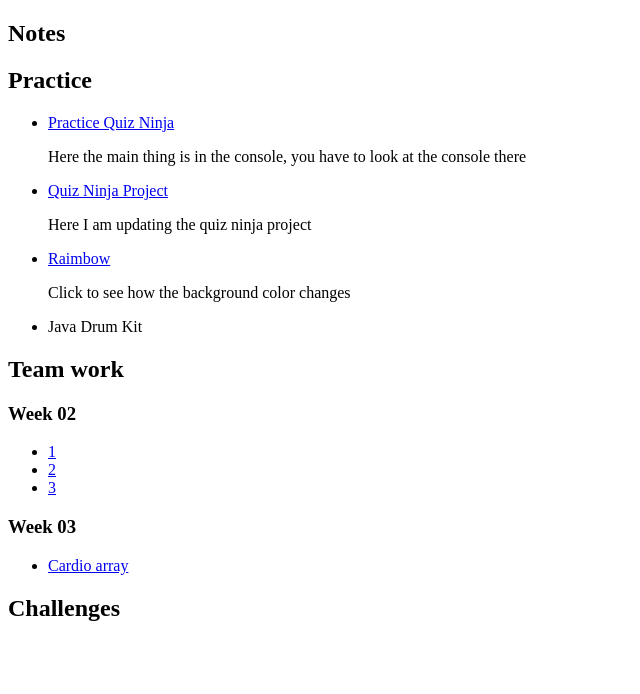
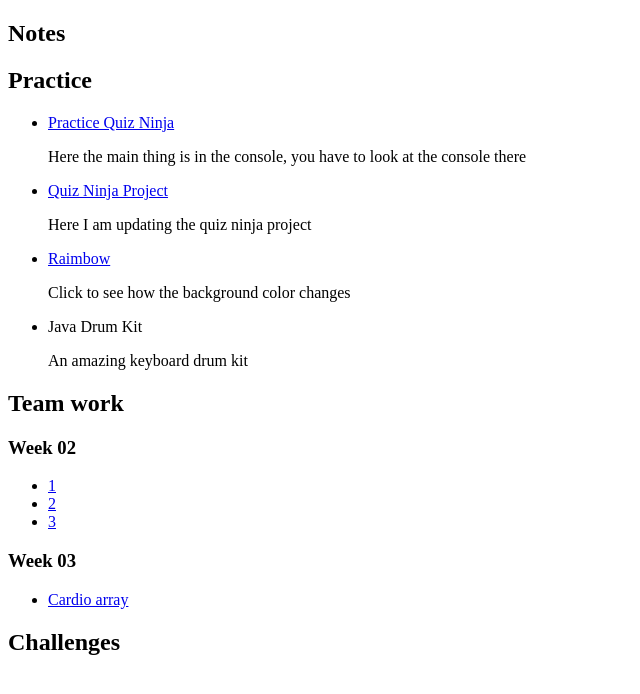
Before and after one commit to dafer171/WDD-330, a plain HTML site: page index.html in a window 1280 px wide. Shown: the whole page, without its empty margins (0-640 px from the left). Drawn offline with Linux system fonts and the light colour scheme.

Commit message:
drum kit

```diff
--- a/index.html
+++ b/index.html
@@ -24,6 +24,7 @@
         <a href="practice/JavaScript_Drum_Kit/index-START.html"></a>Java Drum
         Kit
       </li>
+      <p>An amazing keyboard drum kit</p>
     </ul>
     <h2>Team work</h2>
     <h3>Week 02</h3>
```
